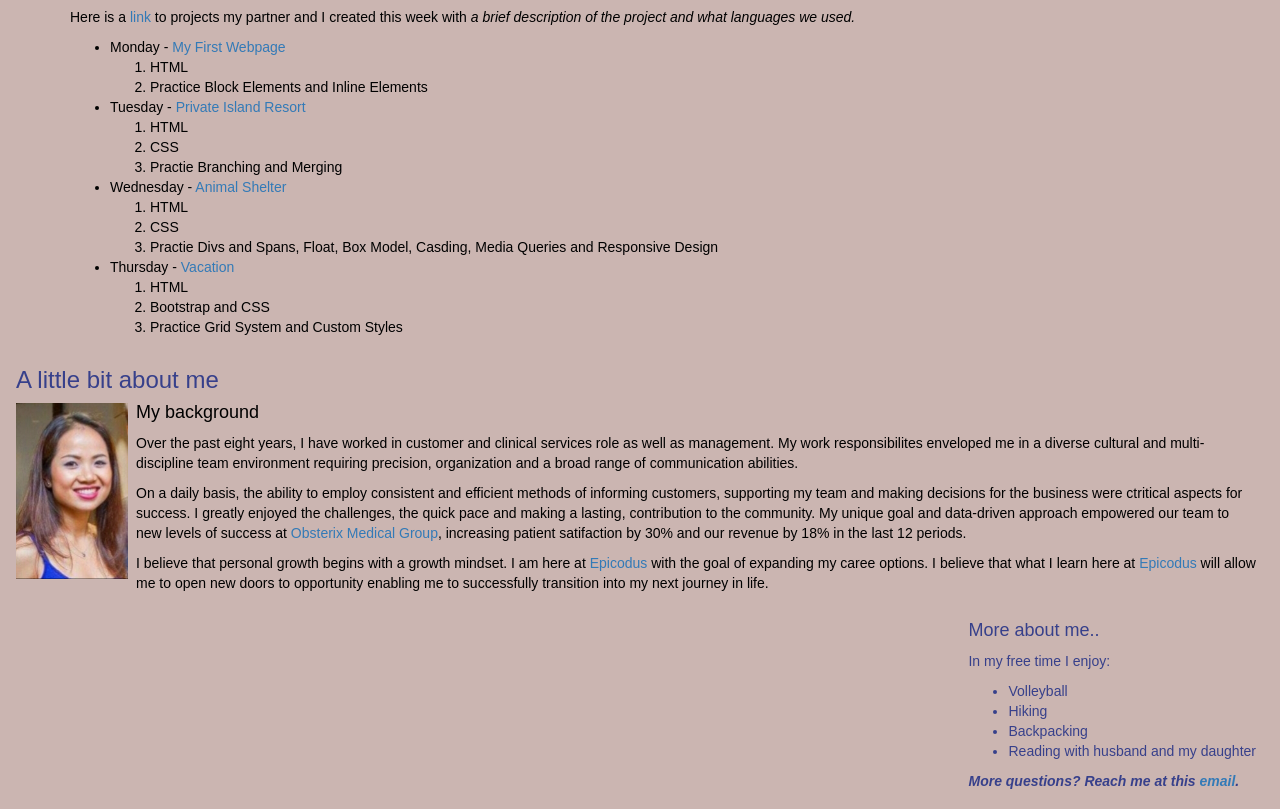
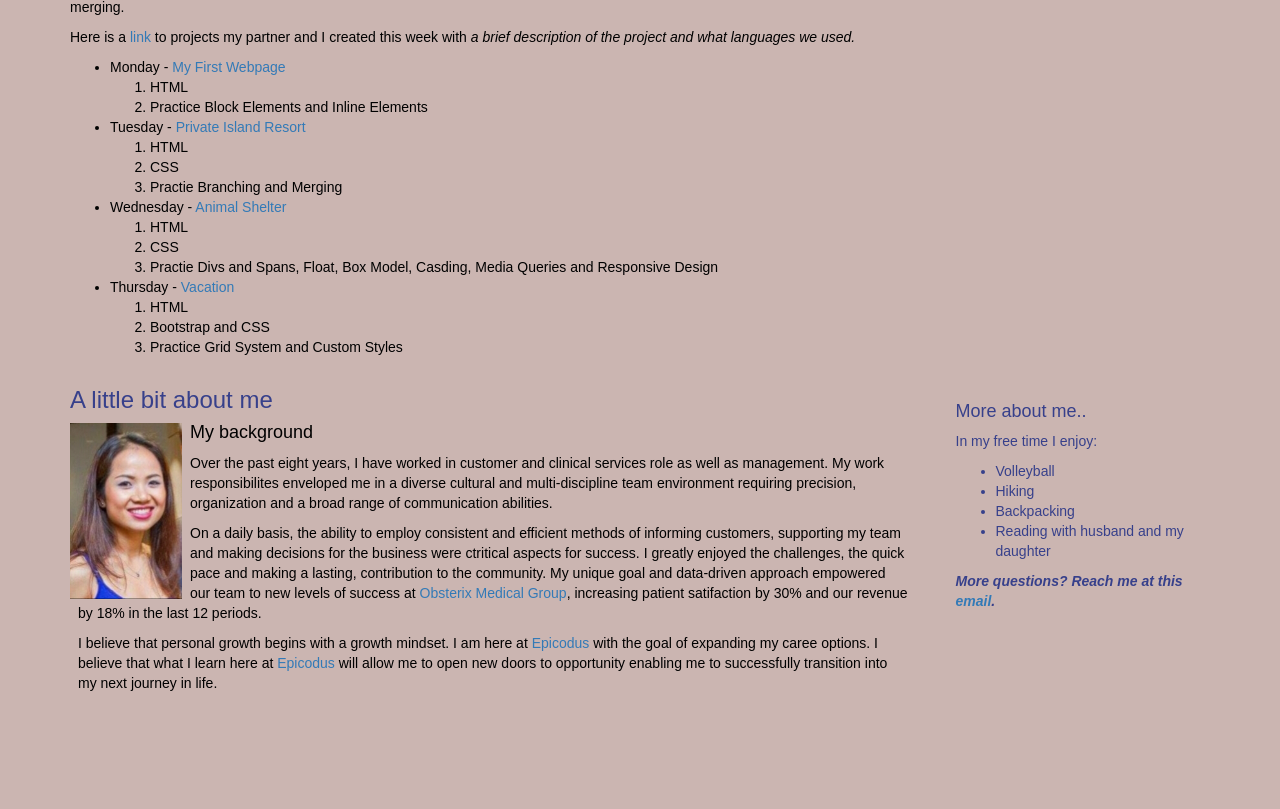
Before and after one commit to Thearyim/portfolio, a plain HTML site: page index.html in a window 1280 px wide. Shown: the part 129-938 px from the top of the page. After the commit the page ends 848 px from the top, so only its background shows below. Drawn offline with Linux system fonts and the light colour scheme.

Commit message:
use container to organize page presentation better

```diff
--- a/index.html
+++ b/index.html
@@ -8,10 +8,10 @@
   <body>
     <div class="container">
       <div class="row">
+          <div class="col-md-9">
               <h1>Theary Im</h1>
               <p>My name is Theary and I am currently a student at <a href="https://www.epicodus.com/">Epicodus</a>. The first week goes by really <strong>FAST!</strong> I am amazed at how much information we've covered. I am feeling pretty good about the Command-Line and Git but still need more practice with the concepts of branching and merging.
               </p>
-        </div>
             <div>
               <p>Here is a <a href="https://github.com/Thearyim">link </a>to projects my partner and I created this week with <em>a brief description of the project and what languages we used.</em>
               </p>
@@ -43,8 +43,12 @@
             </div>
           </div>
       </div>
+    </div>
+    <div class="container">
+        <div class="row">
+          <div class="col-md-9">
             <h3>A little bit about me</h3>
-    <img src="img/theary.jpg" alt="A photo of Theary." style="width: 120px">
+            <img src="img/theary.jpg" alt="A photo of Theary." style="width: 120px" />
             <div class="text">
               <h4>My background</h4>
                 <p>
@@ -57,8 +61,9 @@
                   I believe that personal growth begins with a growth mindset. I am here at <a href="https://www.epicodus.com/">Epicodus</a> with the goal of expanding my caree options. I believe that what I learn here at <a href="https://www.epicodus.com/">Epicodus</a> will allow me to open new doors to opportunity enabling me to successfully transition into my next journey in life.
                 </p>
             </div>
-
-    <div class="sidebar">
+          </div>
+          <div class="col-md-3">
+            <div class="sidebar" style="padding-top:25px">
               <h4>More about me..</h4>
                 <p>In my free time I enjoy:
                   <ul>
@@ -70,5 +75,8 @@
                 </p>
                 <p class="additional">More questions? Reach me at this <a href="mailto:thearim@gmail.com">email</a>.</p>
             </div>
+          </div>
+        </div>
+    </div>
   </body>
 </html>
```
Lines whose indentation alone changed are shown as unchanged.
